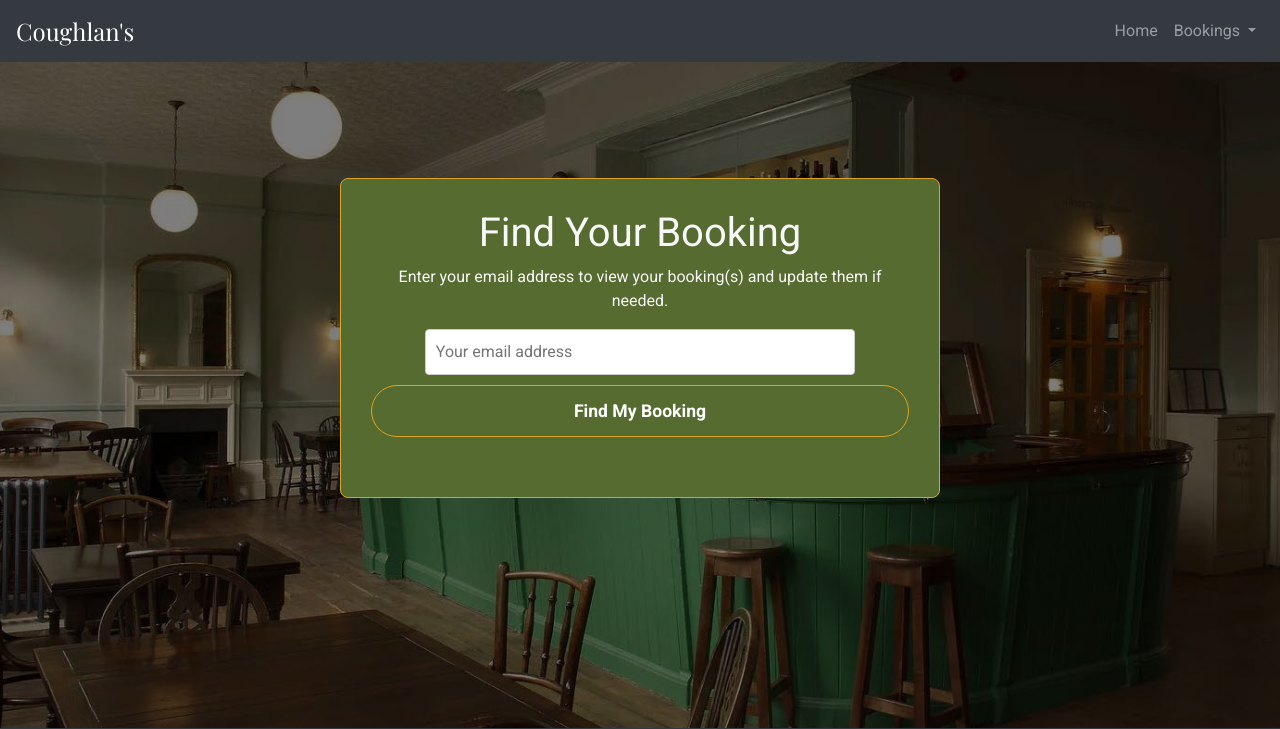
After one commit to p-coughlan/book-a-table, a Django app: page /update-lookup/ in a window 1280 px wide. The commit adds this page. Shown: the top 729 px of the page. Run offline with Django 4.2, Linux system fonts and the light colour scheme; some libraries are stand-ins or nearby versions.

Commit message:
Add booking update lookup functionality with email input and display of found bookings

```diff
--- a/bookings/templates/bookings/base.html
+++ b/bookings/templates/bookings/base.html
@@ -86,12 +86,23 @@
       <div class="collapse navbar-collapse" id="navbarNav">
         <ul class="navbar-nav ml-auto">
           <li class="nav-item"><a class="nav-link" href="{% url 'home' %}">Home</a></li>
-          <li class="nav-item"><a class="nav-link" href="{% url 'book_table' %}">Book a Table</a></li>
-          <li class="nav-item"><a class="nav-link" href="{% url 'available_timeslots' %}">Timeslots</a></li>
-          <li class="nav-item"><a class="nav-link" href="{% url 'booking_list' %}">View Bookings</a></li>
+          <!-- Bookings Dropdown -->
+          <li class="nav-item dropdown">
+            <a class="nav-link dropdown-toggle" href="#" id="bookingsDropdown" role="button"
+               data-toggle="dropdown" aria-haspopup="true" aria-expanded="false">
+              Bookings
+            </a>
+            <div class="dropdown-menu" aria-labelledby="bookingsDropdown">
+              <a class="dropdown-item" href="{% url 'book_table' %}">Book a Table</a>
+              <a class="dropdown-item" href="{% url 'update_booking_lookup' %}">Update Booking</a>
+              <a class="dropdown-item" href="{% url 'cancel_lookup' %}">Cancel Booking</a>
+            </div>
+          </li>
+          <!-- Other navigation links can go here -->
         </ul>
       </div>
     </nav>
+
 
     <!-- Main content wrapper that expands to fill available space -->
     <div class="content-wrapper">
--- a/bookings/templates/bookings/update_booking.html
+++ b/bookings/templates/bookings/update_booking.html
@@ -3,7 +3,6 @@
 {% block title %}Update Your Booking{% endblock %}
 
 {% block extra_css %}
-<link rel="stylesheet" href="{% static 'css/booking.css' %}">
 <style>
   /* Additional tweaks specific to the update page */
   .update-form-container {
--- /dev/null
+++ b/bookings/templates/bookings/update_booking_lookup.html
@@ -0,0 +1,74 @@
+{% extends 'bookings/base.html' %}
+
+{% block title %}Update Booking Lookup{% endblock %}
+
+{% block extra_css %}
+
+<style>
+  /* Styling for the update booking lookup page */
+  .lookup-container {
+    max-width: 600px;
+    margin: 80px auto;
+    background-color: #556B2F;  /* Use the same olive green as other booking pages */
+    padding: 30px;
+    border: 1px solid goldenrod;
+    border-radius: 8px;
+    text-align: center;
+    color: #f8f8f8;
+  }
+  .lookup-container form {
+    margin-bottom: 30px;
+  }
+  .lookup-container input[type="email"] {
+    width: 80%;
+    padding: 10px;
+    border-radius: 4px;
+    border: 1px solid #ccc;
+  }
+  .lookup-container button {
+    margin-top: 10px;
+    width: 100%;
+    background-color: #556B2F;
+    color: white;
+    border: 1px solid goldenrod;
+    border-radius: 50px;
+    padding: 12px;
+    font-size: 1.1rem;
+    font-weight: bold;
+  }
+  .booking-item {
+    text-align: left;
+    padding: 8px 0;
+    border-bottom: 1px solid goldenrod;
+  }
+  .booking-item:last-child {
+    border-bottom: none;
+  }
+</style>
+{% endblock %}
+
+{% block content %}
+<div class="lookup-container">
+  <h1>Find Your Booking</h1>
+  <p>Enter your email address to view your booking(s) and update them if needed.</p>
+  <form method="POST">
+    {% csrf_token %}
+    <input type="email" name="email" placeholder="Your email address" required>
+    <button type="submit">Find My Booking</button>
+  </form>
+
+  {% if bookings_found %}
+    <h2>Your Bookings</h2>
+    <ul>
+      {% for booking in bookings_found %}
+        <li class="booking-item">
+          <strong>{{ booking.name }}</strong> - {{ booking.date }} at {{ booking.time }}
+          ({{ booking.guests }} guests)
+          <!-- Link to update the specific booking -->
+          <a href="{% url 'update_booking' booking.id %}" class="btn btn-secondary btn-sm">Update</a>
+        </li>
+      {% endfor %}
+    </ul>
+  {% endif %}
+</div>
+{% endblock %}
--- a/bookings/views.py
+++ b/bookings/views.py
@@ -262,3 +262,22 @@ def update_booking(request, booking_id):
         'form': form,
         'booking': booking
     })
+
+def update_booking_lookup(request):
+    """
+    Displays a form for users to look up their booking(s) by email.
+    If bookings are found, they are listed with links to update each booking.
+    """
+    bookings_found = None
+    if request.method == 'POST':
+        email = request.POST.get('email')
+        if email:
+            bookings_found = Booking.objects.filter(email__iexact=email)
+            if not bookings_found:
+                messages.error(request, "No bookings found for that email address.")
+        else:
+            messages.error(request, "Please enter your email address.")
+
+    return render(request, 'bookings/update_booking_lookup.html', {
+        'bookings_found': bookings_found
+    })
--- a/restaurant_booking/urls.py
+++ b/restaurant_booking/urls.py
@@ -20,7 +20,7 @@ from django.views.generic import TemplateView # import the TemplateView class to
 
 
 # import the view functions from the bookings app
-from bookings.views import home, book_table, booking_success, available_timeslots, booking_list, cancel_booking, update_booking, cancel_lookup, confirm_cancel
+from bookings.views import home, book_table, booking_success, available_timeslots, booking_list, cancel_booking, update_booking, cancel_lookup, confirm_cancel, update_booking_lookup
 
 # define the URL patterns
 urlpatterns = [
@@ -42,4 +42,5 @@ urlpatterns = [
     # Cancel booking lookup page
     path('cancel-lookup/', cancel_lookup, name='cancel_lookup'),
     path('confirm-cancel/<int:booking_id>/', confirm_cancel, name='confirm_cancel'),
+    path('update-lookup/', update_booking_lookup, name='update_booking_lookup'),
 ]
```
